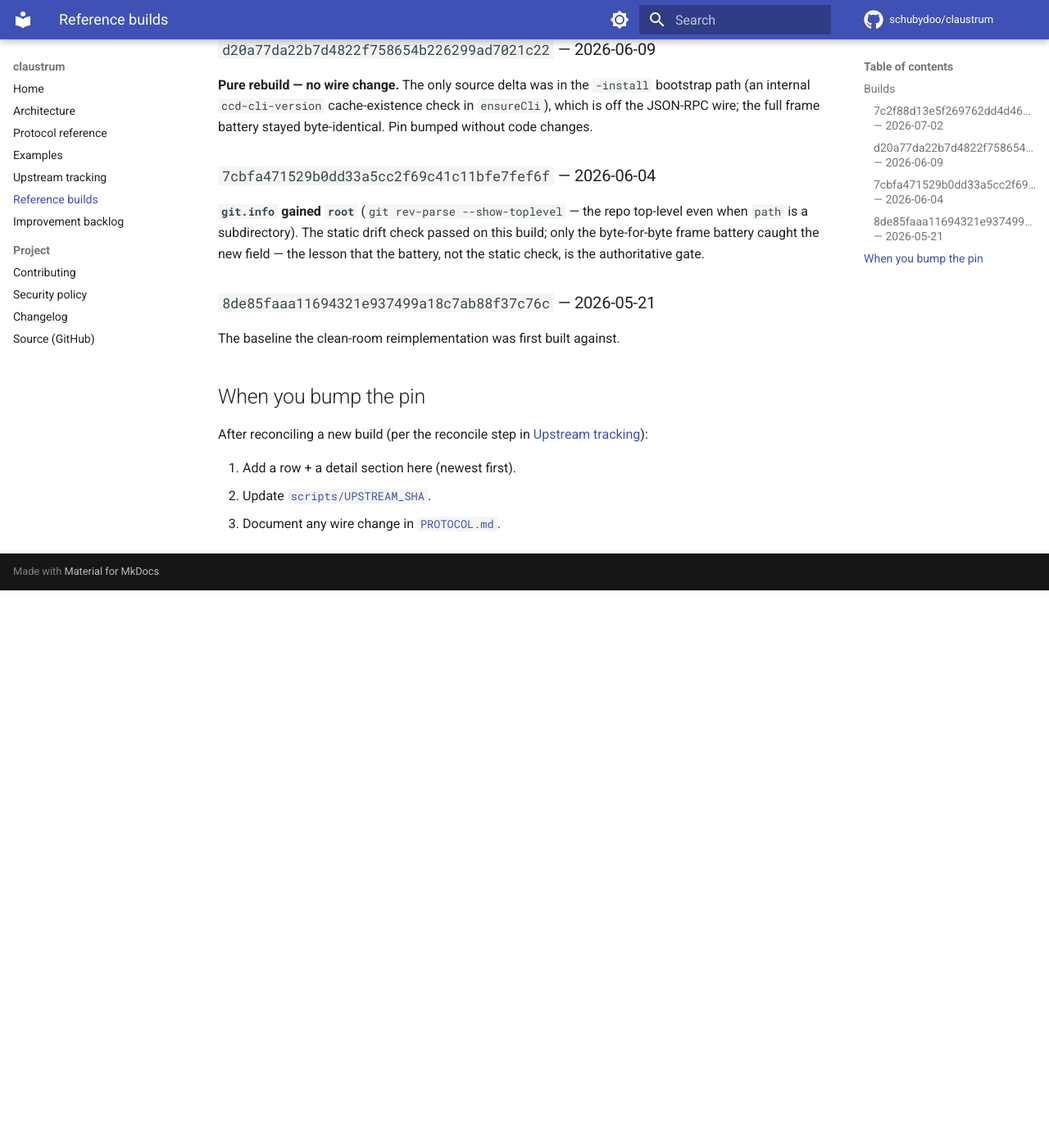
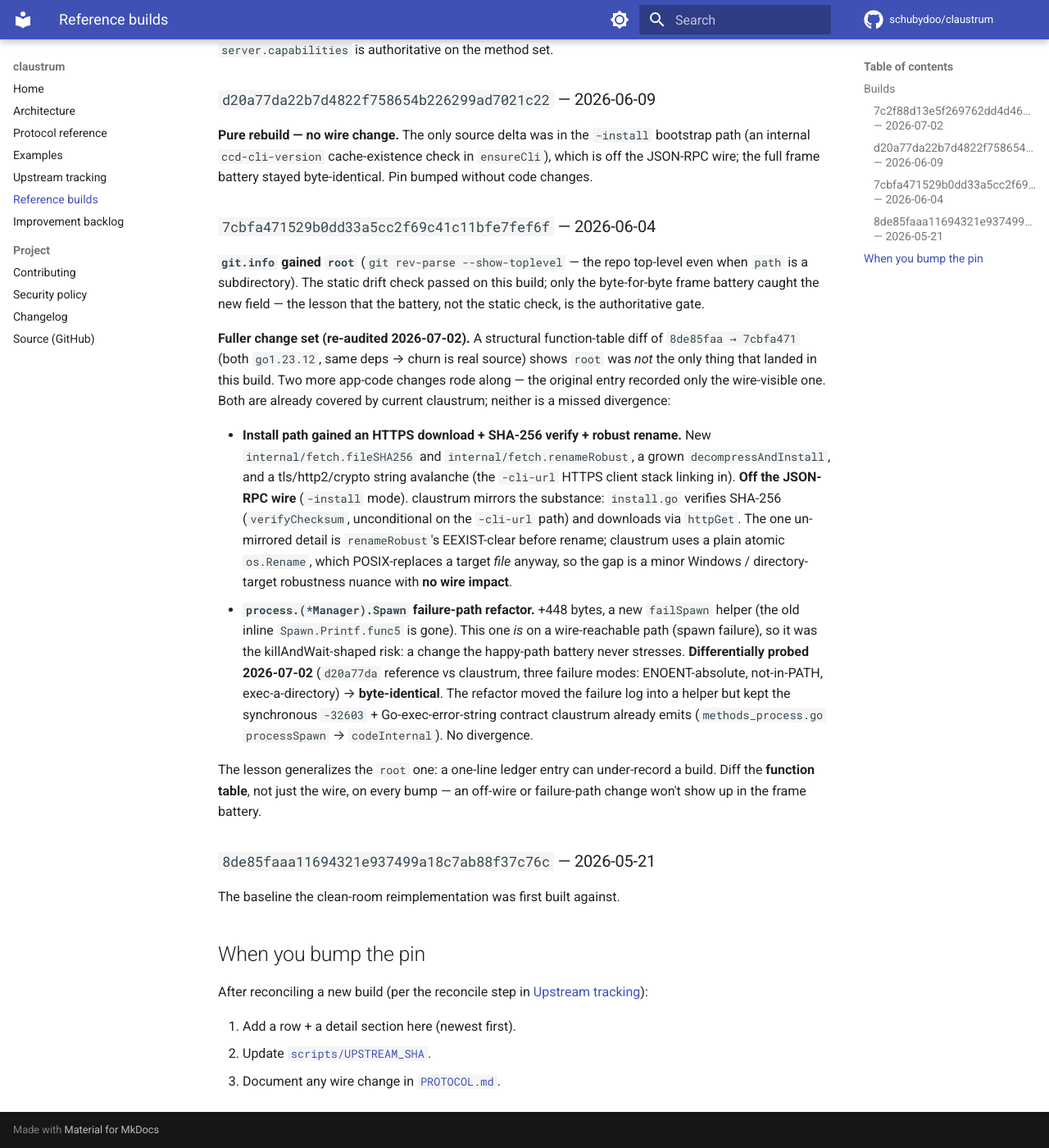
Before and after one commit to schubydoo/claustrum, an MkDocs documentation site: the page built from docs/REFERENCE-BUILDS.md, in a window 1280 px wide and 1400 px high, scrolled down 1362 px. Shown: the whole window at 82% size. Built offline with MkDocs 1.6.1 and Material for MkDocs 9.7.7, drawn with Linux system fonts in a browser that asks for light colours; comment, search, counter and statistics services are not loaded; before the commit the page ends 2082 px from its top, so only the background shows below that; some of the changed text lies outside the part shown.

Commit message:
docs: expand 7cbfa471 reference-build entry with re-audited change set (#124)
A 2026-07-02 function-table re-audit of the 8de85faa -> 7cbfa471 transition
found the original ledger entry ("git.info gained root") under-recorded the
build. The same build also carried, in the same commit:

- an install-path change: HTTPS -cli-url download + SHA-256 verify
  (internal/fetch.fileSHA256) + robust rename (internal/fetch.renameRobust) —
  off the JSON-RPC wire; claustrum already covers the substance (verifyChecksum
  + httpGet), with only renameRobust's EEXIST-clear un-mirrored (atomic
  os.Rename POSIX-replaces a target file anyway — a minor Windows/dir nuance,
  no wire impact); and
- a process.(*Manager).Spawn failure-path refactor into a failSpawn helper —
  on a wire-reachable path, so differentially probed (d20a77da reference vs
  claustrum, three failure modes) and confirmed byte-identical (synchronous
  -32603 + Go exec-error string). No divergence.

Records the fuller change set so the reconciliation trail is accurate, and
notes the generalized lesson: diff the function table (not just the frame
battery) on every bump, since off-wire and failure-path changes never surface
as frames. No claustrum behavior change — documentation only.

Co-authored-by: Schuby <12485317+schubydoo@users.noreply.github.com>
Co-authored-by: Claude Opus 4.8 (1M context) <noreply@anthropic.com>

```diff
--- a/docs/REFERENCE-BUILDS.md
+++ b/docs/REFERENCE-BUILDS.md
@@ -19,7 +19,7 @@ re-published SHA is distinguishable from a real release).
 |---|---|---|---|
 | `7c2f88d1…` | 2026-07-02 | **5 changes** — see below | [#120](https://github.com/schubydoo/claustrum/pull/120) |
 | `d20a77da…` | 2026-06-09 | none (pure rebuild) | [#97](https://github.com/schubydoo/claustrum/pull/97) (pin bump only) |
-| `7cbfa471…` | 2026-06-04 | `git.info` gained `root` | [#60](https://github.com/schubydoo/claustrum/pull/60) |
+| `7cbfa471…` | 2026-06-04 | `git.info` gained `root` (+ off-wire install/spawn churn — see below) | [#60](https://github.com/schubydoo/claustrum/pull/60) |
 | `8de85faa…` | 2026-05-21 | baseline (initial clean-room target) | initial implementation |
 
 ### `7c2f88d13e5f269762dd4d463aa4eb3102214110` — 2026-07-02
@@ -66,6 +66,36 @@ even when `path` is a subdirectory). The static drift check passed on this build
 only the byte-for-byte frame battery caught the new field — the lesson that the
 battery, not the static check, is the authoritative gate.
 
+**Fuller change set (re-audited 2026-07-02).** A structural function-table diff of
+`8de85faa → 7cbfa471` (both `go1.23.12`, same deps → churn is real source) shows
+`root` was *not* the only thing that landed in this build. Two more app-code
+changes rode along — the original entry recorded only the wire-visible one. Both
+are already covered by current claustrum; neither is a missed divergence:
+
+- **Install path gained an HTTPS download + SHA-256 verify + robust rename.** New
+  `internal/fetch.fileSHA256` and `internal/fetch.renameRobust`, a grown
+  `decompressAndInstall`, and a tls/http2/crypto string avalanche (the `-cli-url`
+  HTTPS client stack linking in). **Off the JSON-RPC wire** (`-install` mode).
+  claustrum mirrors the substance: `install.go` verifies SHA-256 (`verifyChecksum`,
+  unconditional on the `-cli-url` path) and downloads via `httpGet`. The one
+  un-mirrored detail is `renameRobust`'s EEXIST-clear before rename; claustrum uses
+  a plain atomic `os.Rename`, which POSIX-replaces a target *file* anyway, so the
+  gap is a minor Windows / directory-target robustness nuance with **no wire
+  impact**.
+- **`process.(*Manager).Spawn` failure-path refactor.** +448 bytes, a new
+  `failSpawn` helper (the old inline `Spawn.Printf.func5` is gone). This one *is* on
+  a wire-reachable path (spawn failure), so it was the killAndWait-shaped risk: a
+  change the happy-path battery never stresses. **Differentially probed
+  2026-07-02** (`d20a77da` reference vs claustrum, three failure modes:
+  ENOENT-absolute, not-in-PATH, exec-a-directory) → **byte-identical**. The refactor
+  moved the failure log into a helper but kept the synchronous `-32603` +
+  Go-exec-error-string contract claustrum already emits (`methods_process.go`
+  `processSpawn` → `codeInternal`). No divergence.
+
+The lesson generalizes the `root` one: a one-line ledger entry can under-record a
+build. Diff the **function table**, not just the wire, on every bump — an off-wire
+or failure-path change won't show up in the frame battery.
+
 ### `8de85faaa11694321e937499a18c7ab88f37c76c` — 2026-05-21
 
 The baseline the clean-room reimplementation was first built against.
```
